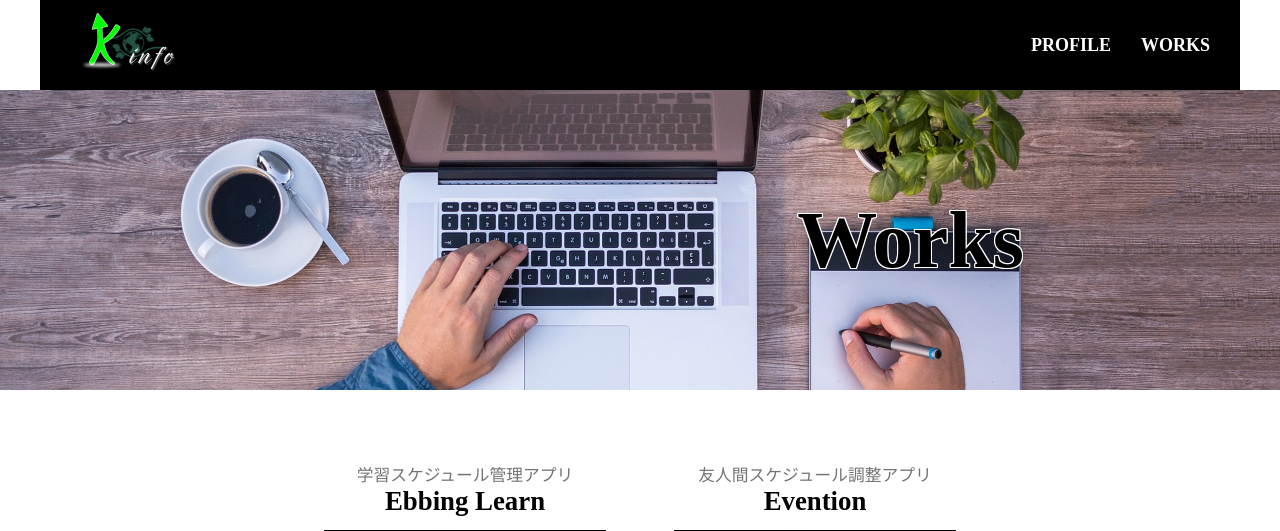
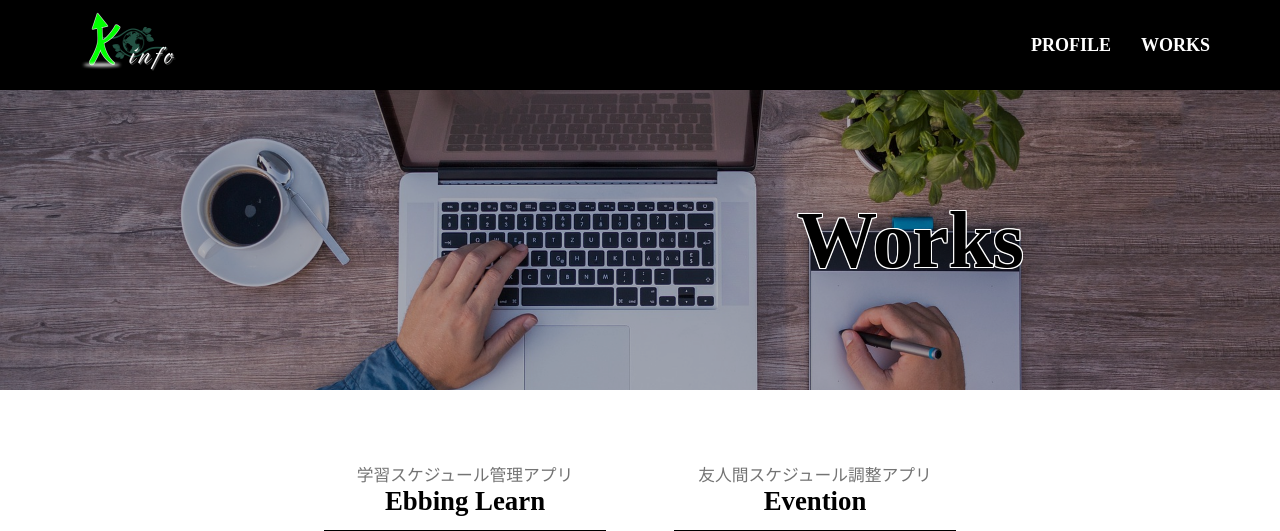
Before and after one commit to KeijiInformation/Kinfo, a PHP site: page /work.html in a window 1280 px wide. Shown: the top 531 px of the page. Run offline with PHP 8.4, Linux system fonts and the light colour scheme.

Commit message:
reform: first-viewを暗く

```diff
--- a/style/common.css
+++ b/style/common.css
@@ -14,7 +14,18 @@ html {
 
 
 /* ヘッダーここから */
+header {
+    position: absolute;
+    top: 0;
+    left: 0;
+    width: 100vw;
+    height: 90px;
+    background-color: black;
+    box-shadow: 0 1px 2px black;
+}
+
 .header-inner {
+    z-index: 100;
     position: absolute;
     margin-left: auto;
     margin-right: auto;
@@ -108,6 +119,7 @@ main {
 }
 
 .first-view-category-title {
+    z-index: 2;
     position: absolute;
     top: 50%;
     right: 20%;
@@ -173,11 +185,16 @@ footer .site-menu li::after {
 /* レスポンシブここから */
 @media (max-width: 800px) {
 
+    header {
+        height: 50px;
+    }
+
     .header-inner {
         z-index: 100;
         height: 50px;
         padding: 0 5px;
         position: fixed;
+        box-shadow: 0 1px 2px black;
     }
 
     .header-logo-box {
--- a/style/work.css
+++ b/style/work.css
@@ -6,6 +6,17 @@
     background-position: center center;
     background-size: cover;
     box-shadow: none;
+}
+
+.first-view.fixed-page::after {
+    z-index: 1;
+    content: "";
+    position: absolute;
+    top: 0;
+    left: 0;
+    background-color: rgba(0,0,0,0.3);
+    width: 100%;
+    height: 100%;
 }
 /* ファーストビューここまで */
 
@@ -292,10 +303,6 @@
         flex-direction: column;
     }
 
-    .work-more-contents .text-box li {
-
-    }
-
     .work-more-contents .text-box h1 {
         position: relative;
         font-size: 1.5rem;
```
Also changed, not shown: style/profile.css (+11 -0 lines).
